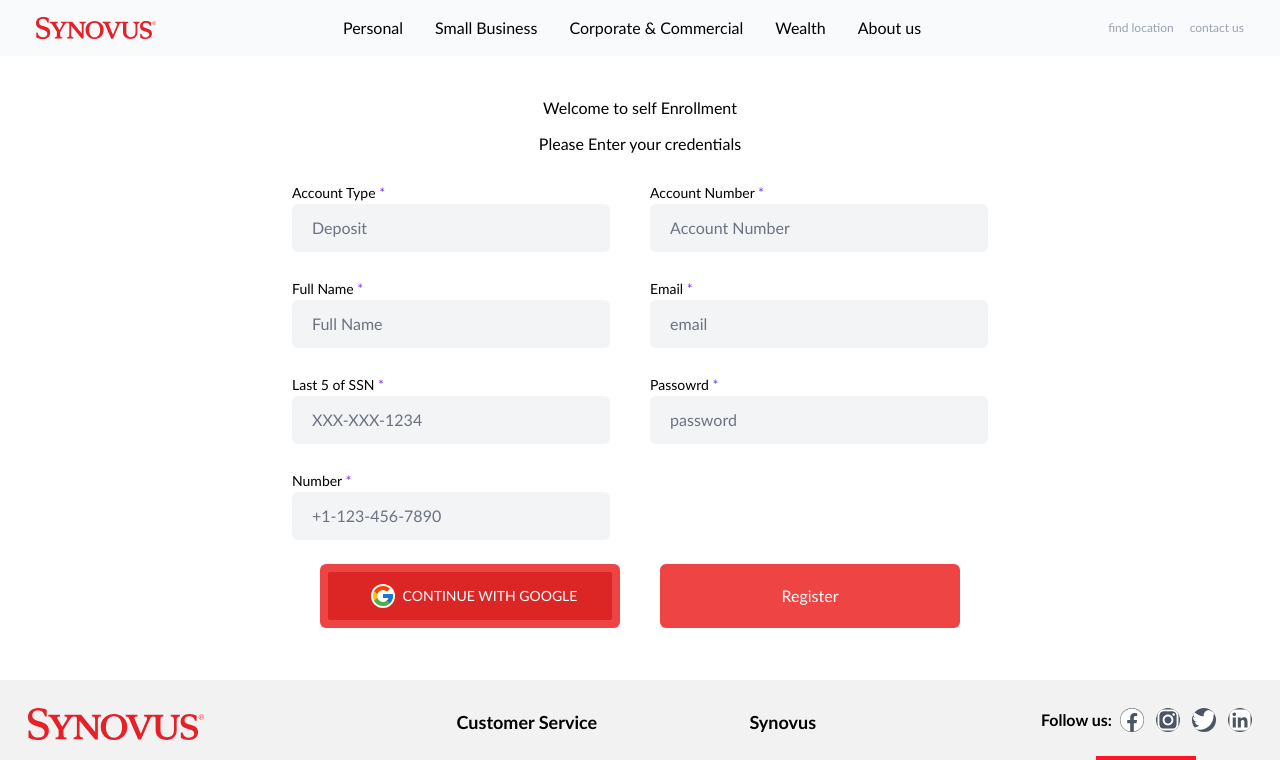
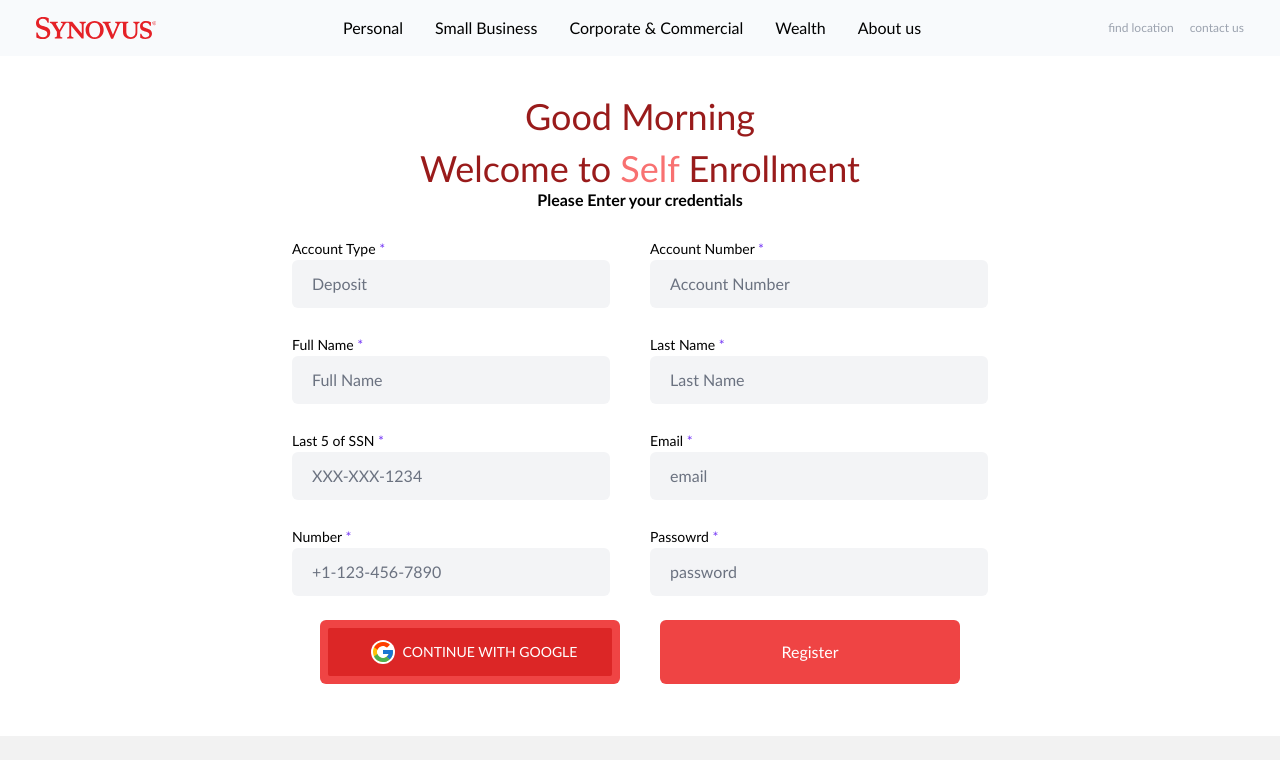
Before and after one commit to olasharaff/Synovus-clone-app, a React (Create React App) app: page /register in a window 1280 px wide. Shown: the top 760 px of the page. Built offline with nearby package versions, Linux system fonts and the light colour scheme.

Commit message:
adjusting nav

```diff
--- a/public/index.html
+++ b/public/index.html
@@ -24,7 +24,7 @@
       work correctly both with client-side routing and a non-root public URL.
       Learn how to configure a non-root public URL by running `npm run build`.
     -->
-    <title>React App</title>
+    <title>Synovus Bank</title>
   </head>
   <body>
     <noscript>You need to enable JavaScript to run this app.</noscript>
--- a/src/components/Profile.jsx
+++ b/src/components/Profile.jsx
@@ -4,30 +4,33 @@
 import { useNavigate } from 'react-router-dom';
 
 export default function Profile() {
-  const auth = getAuth()
+  const auth = getAuth();
   const navigate = useNavigate();
   const [isFormData] = useState({
-    name: auth.currentUser.displayName
-  })
-  const {name} = isFormData
+    name: auth.currentUser.displayName,
+  });
+  const { name } = isFormData;
+  // Splitting the name into an array of [first, last]
+  const nameParts = name.split(" ");
 
-  const OnLogOut = () =>{
-    auth.signOut()
-    navigate('/')
+  // Now you can use firstName and lastName in your component
+  const firstName = nameParts[0];
+  const lastName = nameParts.slice(1).join(" ");
 
-  }
-
-
+  const OnLogOut = () => {
+    auth.signOut();
+    navigate("/");
+  };
 
   return (
     <div className="px-3 my-10 overflow-hidden">
       <h1 className="lg:text-5xl text-3xl text-center font-medium text-red-500">
-        Welcome!!
+        Welcome {firstName}!!
       </h1>
       <div className="max-w-7xl  p-5 bg-slate-100  my-10 rounded-lg ">
         <div className="max-w-xs bg-red-500 shadow-lg p-5 rounded-2xl text-white transition duration-100 ease-in-out hover:shadow-2xl mb-5">
           <h1 className="text-3xl uppercase mb-2 hover:animate-shake">
-            {name}
+            {firstName} {lastName}
           </h1>
           <p className="font-bold">
             Acc:{" "}
--- a/src/components/Register.jsx
+++ b/src/components/Register.jsx
@@ -1,4 +1,4 @@
-import React, { useState } from 'react'
+import React, { useEffect, useState } from 'react'
 import OAuth from '../components/OAuth'
 import {useNavigate} from "react-router-dom"
 import { createUserWithEmailAndPassword, getAuth, updateProfile } from 'firebase/auth'
@@ -9,10 +9,12 @@
 export default function Register() {
   const navigate = useNavigate()
   const [isFormData, setIsFormData] =useState({
-    full_Name: "",
+    first_Name: "",
+    last_Name: "",
     email: "",
     password: "",
   })
+  const [greetingMessage, setGreetingMessage] = useState("")
   const [unUsedForm, setUnSedForm] = useState({
     account_type: "",
     account_number: "",
@@ -21,7 +23,7 @@
 
   })
   const {account_type, account_number, ssn, number} = unUsedForm
-  const {full_Name, email, password} = isFormData
+  const {first_Name,last_Name, email, password} = isFormData
   const handleSelectChange = (e) => {
     setIsFormData((prevState) => ({
       ...prevState,
@@ -44,7 +46,7 @@
       const userCredential = await createUserWithEmailAndPassword(auth, email, password);
       const user = userCredential.user;
 
-      updateProfile(auth.currentUser, {displayName: full_Name})
+      updateProfile(auth.currentUser, {displayName: `${first_Name} ${last_Name}`})
 
       const formDataCopy = {...isFormData};
       delete formDataCopy.password
@@ -64,12 +66,32 @@
     }
 
   }
+  // CREATING CURRENT TIME
+ useEffect(() => {
+const date = new Date();
+const hour = date.getHours();
+
+if (hour < 12) {
+  setGreetingMessage("Good Morning");
+} else if (hour < 18) {
+  setGreetingMessage("Good Afternoon");
+} else if (hour < 24) {
+  setGreetingMessage("Good Evening");
+}
+ },[])
+
 
   return (
     <div>
       <div className="mt-10 mb-10">
-        <h1 className="text-center mb-3">Welcome to self Enrollment</h1>
-        <p className="text-center mb-6">Please Enter your credentials</p>
+        <h1 className="text-center text-4xl mb-3 text-red-800 font-medium">
+          {greetingMessage}
+        </h1>
+        <h1 className="text-center text-4xl  text-red-800 font-medium">
+          Welcome to{" "}
+          <span className="text-font text-red-400">Self </span>Enrollment
+        </h1>
+        <p className="text-center mb-6 font-semibold">Please Enter your credentials</p>
         <div className="max-w-3xl px-9 mx-auto">
           <form onSubmit={onSubmitSignUp}>
             <div className="flex justify-center gap-10">
@@ -89,6 +111,7 @@
                     className="w-full rounded-md px-5 py-3  border-none bg-gray-100 hover:bg-gray-200 hover:shadow-sm transition duration-150 ease-in-out"
                   />
                 </div>
+
                 <div className="mb-6">
                   <label className="text-sm">
                     Full Name{" "}
@@ -96,8 +119,8 @@
                   </label>
                   <input
                     type="text"
-                    id="full_Name"
-                    value={full_Name}
+                    id="first_Name"
+                    value={first_Name}
                     placeholder="Full Name"
                     onChange={handleSelectChange}
                     className="w-full rounded-md px-5 py-3  border-none bg-gray-100 hover:bg-gray-200 hover:shadow-sm transition duration-150 ease-in-out"
@@ -146,8 +169,23 @@
                     id="account_number"
                     value={account_number}
                     onChange={handleUnUseFormData}
+                    disabled
                     placeholder="Account Number"
                     className="w-full rounded-md px-5 py-3 border-none bg-gray-100 hover:bg-gray-200 hover:shadow-sm transition duration-150 ease-in-out"
+                  />
+                </div>
+                <div className="mb-6">
+                  <label className="text-sm">
+                    Last Name
+                    <span className="text-[#7234F5] text- sm"> *</span>
+                  </label>
+                  <input
+                    type="text"
+                    id="last_Name"
+                    value={last_Name}
+                    onChange={handleSelectChange}
+                    placeholder="Last Name"
+                    className="w-full rounded-md px-5 py-3  border-none bg-gray-100 hover:bg-gray-200 hover:shadow-sm transition duration-150 ease-in-out"
                   />
                 </div>
                 <div className="mb-6">
@@ -180,7 +218,7 @@
                 </div>
               </div>
             </div>
-            <div className="flex gap-10 justify-center">
+            <div className="flex flex-wrap gap-10 justify-center">
               <button className="w-[300px] p-2 mb-3 rounded-md bg-red-500 text-white">
                 <OAuth />
               </button>
```
Also changed, not shown: 1 other file (tests, documents, lock files or other folders).
